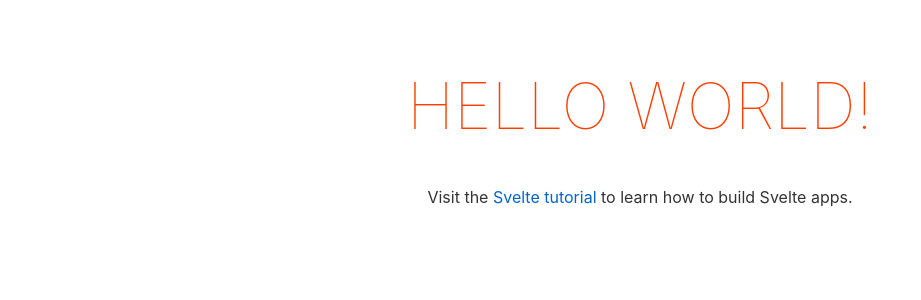
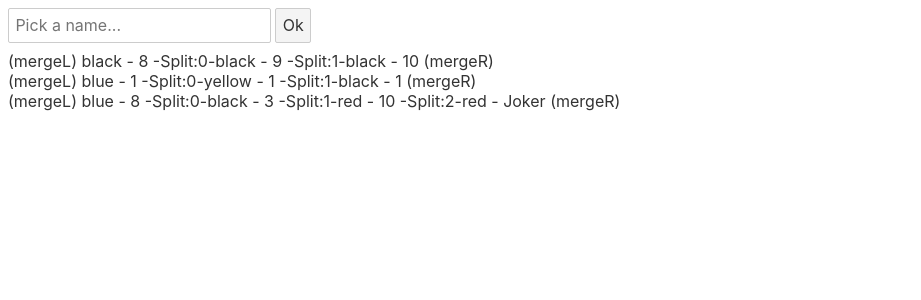
Before and after one commit to zlubsen/rummikub, a Svelte app in the folder client-svelte/: page / in a window 1280 px wide. Shown: the top 300 px of the page, without its empty margins (0-921 px from the left). Built offline with nearby package versions, Linux system fonts and the light colour scheme.

Commit message:
Starting with client in Svelte

```diff
--- a/client-svelte/public/index.html
+++ b/client-svelte/public/index.html
@@ -4,7 +4,7 @@
 	<meta charset='utf-8'>
 	<meta name='viewport' content='width=device-width,initial-scale=1'>
 
-	<title>Svelte app</title>
+	<title>Rummikub</title>
 
 	<link rel='icon' type='image/png' href='/favicon.png'>
 	<link rel='stylesheet' href='/global.css'>
--- a/client-svelte/src/App.svelte
+++ b/client-svelte/src/App.svelte
@@ -1,30 +1,39 @@
 <script>
-	export let name;
+	import RegisterPlayer from "./components/RegisterPlayer.svelte";
+	import GameBoard from "./components/GameBoard.svelte";
+	import GameList from "./components/GameList.svelte";
+	import PlayerHand from "./components/PlayerHand.svelte";
+
+	let socket;
+	let playerId;
+	let playerName;
 </script>
 
 <main>
-	<h1>Hello {name}!</h1>
-	<p>Visit the <a href="https://svelte.dev/tutorial">Svelte tutorial</a> to learn how to build Svelte apps.</p>
+	<RegisterPlayer />
+<!--	<GameBoard></GameBoard>-->
+<!--	<GameList></GameList>-->
+	<PlayerHand></PlayerHand>
 </main>
 
 <style>
-	main {
-		text-align: center;
-		padding: 1em;
-		max-width: 240px;
-		margin: 0 auto;
-	}
+	/*main {*/
+	/*	text-align: center;*/
+	/*	padding: 1em;*/
+	/*	max-width: 240px;*/
+	/*	margin: 0 auto;*/
+	/*}*/
 
-	h1 {
-		color: #ff3e00;
-		text-transform: uppercase;
-		font-size: 4em;
-		font-weight: 100;
-	}
+	/*h1 {*/
+	/*	color: #ff3e00;*/
+	/*	text-transform: uppercase;*/
+	/*	font-size: 4em;*/
+	/*	font-weight: 100;*/
+	/*}*/
 
-	@media (min-width: 640px) {
-		main {
-			max-width: none;
-		}
-	}
+	/*@media (min-width: 640px) {*/
+	/*	main {*/
+	/*		max-width: none;*/
+	/*	}*/
+	/*}*/
 </style>
--- /dev/null
+++ b/client-svelte/src/components/PlayerHand.svelte
@@ -0,0 +1,42 @@
+<script>
+    import TileSet from "./TileSet.svelte";
+
+    // let hand = [
+    //     {id:1},{id:2},{id:3},{id:4},{id:5},{id:6},{id:7},{id:8},{id:9}
+    // ];
+    let hand = [
+        {
+            id: "xxsdf1",
+            tiles : [
+                {color : "black", number : "8", isJoker: false},
+                {color : "black", number : "9", isJoker: false},
+                {color : "black", number : "10", isJoker: false}
+            ]
+        },
+        {
+            id: "ldjfb5",
+            tiles : [
+                {color : "blue", number : "1", isJoker: false},
+                {color : "yellow", number : "1", isJoker: false},
+                {color : "black", number : "1", isJoker: false}
+            ]
+        },
+        {
+            id: "sdlkg4",
+            tiles : [
+                {color : "blue", number : "8", isJoker: false},
+                {color : "black", number : "3", isJoker: false},
+                {color : "red", number : "10", isJoker: false},
+                {color : "red", number : "10", isJoker: true}
+            ]
+        }
+    ];
+</script>
+
+<div>
+    {#each hand as tileSet}
+        <TileSet {tileSet}></TileSet>
+    {/each}
+</div>
+
+<style></style>
--- /dev/null
+++ b/client-svelte/src/components/RegisterPlayer.svelte
@@ -0,0 +1,12 @@
+<script>
+    let playerName;
+
+    function clickOk() {
+        console.log("Entered name is: " + playerName);
+    }
+</script>
+
+<div>
+    <input type="text" id="playerName" placeholder="Pick a name..." bind:value={playerName}>
+    <button id="okButton" on:click={clickOk}>Ok</button>
+</div>
--- /dev/null
+++ b/client-svelte/src/components/Tile.svelte
@@ -0,0 +1,13 @@
+<script>
+    export let tile;
+</script>
+
+<span>
+    {#if tile.isJoker}
+        {tile.color} - Joker
+    {:else}
+        {tile.color} - {tile.number}
+    {/if}
+</span>
+
+<style></style>
--- /dev/null
+++ b/client-svelte/src/components/TileSet.svelte
@@ -0,0 +1,28 @@
+<script>
+    import Tile from "./Tile.svelte";
+
+    export let tileSet;
+</script>
+
+<div class="tileSet">
+    <span>(mergeL)</span>
+    {#each tileSet.tiles as tile, i}
+        <Tile {tile}></Tile>
+        {#if i < (tileSet.tiles.length - 1)}
+            <span>-Split:{i}-</span>
+        {/if}
+    {/each}
+    <span>(mergeR)</span>
+</div>
+
+<style>
+    span:hover {
+        color:yellow;
+        padding: 5px;
+        border: 1px solid black;
+    }
+
+    .tileSet:hover {
+        border: 1px solid gray;
+    }
+</style>
--- a/client-svelte/src/main.js
+++ b/client-svelte/src/main.js
@@ -3,7 +3,7 @@ import App from './App.svelte';
 const app = new App({
 	target: document.body,
 	props: {
-		name: 'world'
+		// name: 'world'
 	}
 });
 
```
Also changed, not shown: client-svelte/src/components/GameBoard.svelte (added), client-svelte/src/components/GameList.svelte (added).
